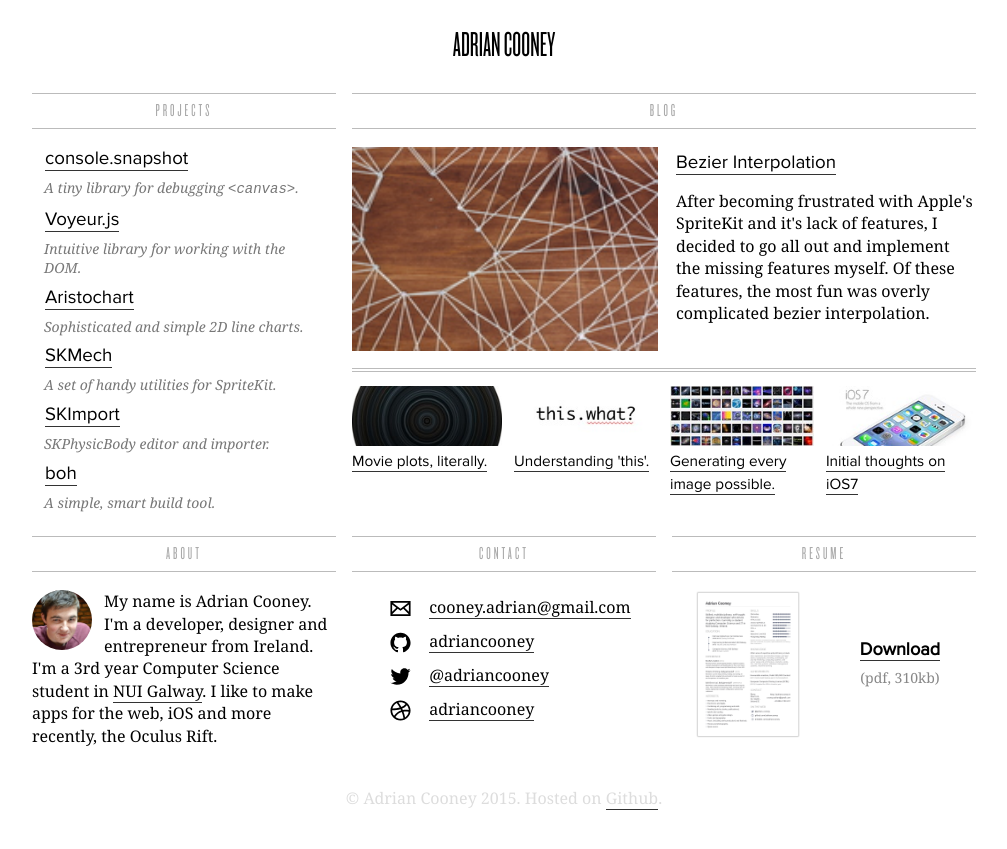
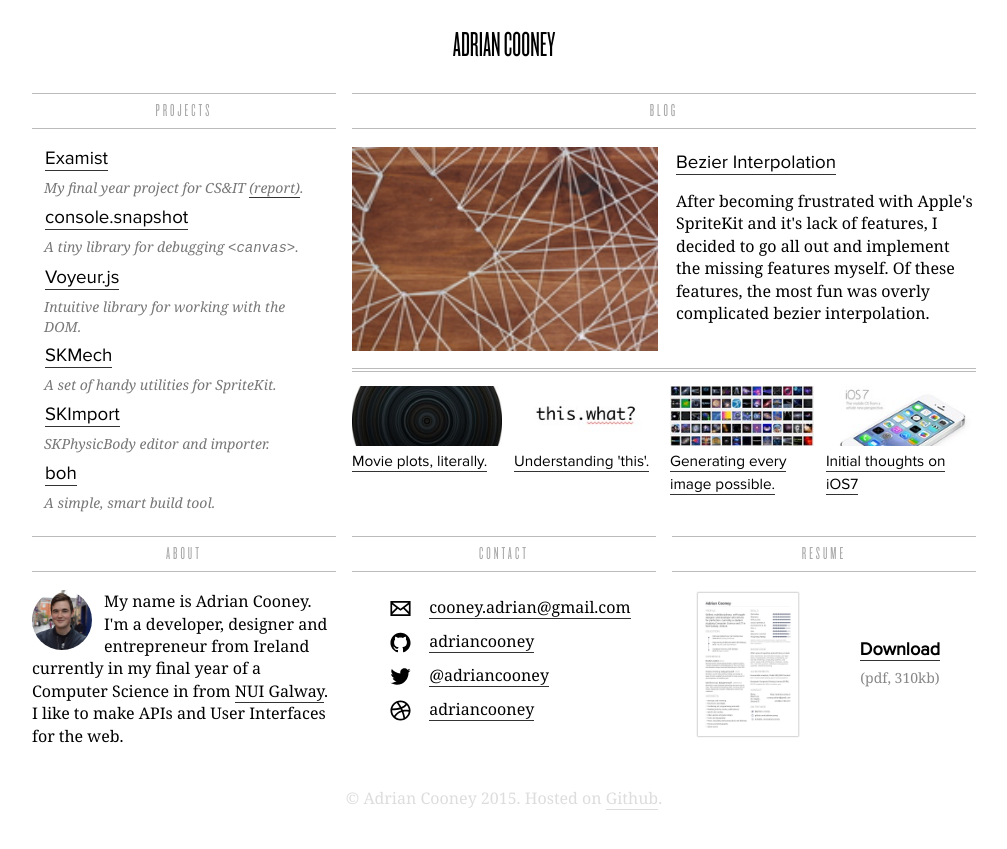
Before and after one commit to adriancooney/adriancooney.github.com, a Jekyll site: the page built from index.html, in a window 1280 px wide. Shown: the top 849 px of the page, without its empty margins (144-1151 px from the left). Built offline with Jekyll 4.4.1, drawn with Linux system fonts in a browser that asks for light colours; some web fonts are replaced.

Commit message:
FYP, resume and bio update.

```diff
--- a/_config.yml
+++ b/_config.yml
@@ -1,7 +1,7 @@
 # Site settings
 title: Adrian Cooney
 email: cooney.adrian@gmail.com
-description: "The portfolio of Adrian Cooney"
+description: The portfolio of Adrian Cooney
 baseurl: ""
 twitter_username: adrian_cooney
 github_username: adriancooney
--- a/_data/profile.yaml
+++ b/_data/profile.yaml
@@ -1,10 +1,9 @@
-photo: /assets/image/Profile.jpg
+photo: /assets/image/Profile-2.jpg
 about: >
   My name is Adrian Cooney. I'm a developer, designer
-  and entrepreneur from Ireland. I'm a 3rd year
-  Computer Science student in <a href="http://www.Nuigalway.ie/">NUI Galway</a>.
-  I like to make apps for the web, iOS and more recently, the Oculus Rift.
-
+  and entrepreneur from Ireland currently in my final year of a Computer
+  Science in from <a target="_blank" href="http://www.nuigalway.ie">NUI Galway</a>.
+  I like to make APIs and User Interfaces for the web.
 
 # Contact
 email: cooney.adrian@gmail.com
--- a/_data/projects.csv
+++ b/_data/projects.csv
@@ -1,7 +1,7 @@
 link,link_text,description
+https://github.com/adriancooney/examist,Examist,My final year project for CS&IT <a href='http://adriancooney.ie/examist/book'>(report)</a>.
 http://github.com/adriancooney/console.snapshot,console.snapshot,A tiny library for debugging <code>&lt;canvas&gt;</code>.
 https://github.com/adriancooney/voyeur.js,Voyeur.js,Intuitive library for working with the DOM.
-https://github.com/adriancooney/aristochart,Aristochart,Sophisticated and simple 2D line charts.
 https://github.com/adriancooney/SKMech,SKMech,A set of handy utilities for SpriteKit.
 https://github.com/adriancooney/SKImport,SKImport,SKPhysicBody editor and importer.
 https://github.com/adriancooney/boh,boh,"A simple, smart build tool."
--- a/assets/build/bundle.css
+++ b/assets/build/bundle.css
@@ -1,21 +1,18 @@
 @font-face {
   font-family: 'Title';
-  src: url('/assets/fonts/title/title.eot') format('embedded-opentype');
+  src: url("/assets/fonts/title/title.eot") format("embedded-opentype");
   font-weight: normal;
   font-style: normal; }
-
 @font-face {
   font-family: 'Title';
-  src: url('/assets/fonts/title/title.otf') format('opentype'), url('/assets/fonts/title/title.woff') format('woff'), url('/assets/fonts/title/title.ttf') format('truetype'), url('/assets/fonts/title/title.svg#title') format('svg');
+  src: url("/assets/fonts/title/title.otf") format("opentype"), url("/assets/fonts/title/title.woff") format("woff"), url("/assets/fonts/title/title.ttf") format("truetype"), url("/assets/fonts/title/title.svg#title") format("svg");
   font-weight: normal;
   font-style: normal; }
-
 @font-face {
   font-family: 'Read';
-  src: url('/assets/fonts/read/read.eot?#iefix') format('embedded-opentype'), url('/assets/fonts/read/read.otf') format('opentype'), url('/assets/fonts/read/read.woff') format('woff'), url('/assets/fonts/read/read.ttf') format('truetype'), url('/assets/fonts/read/read.svg#Read') format('svg');
+  src: url("/assets/fonts/read/read.eot?#iefix") format("embedded-opentype"), url("/assets/fonts/read/read.otf") format("opentype"), url("/assets/fonts/read/read.woff") format("woff"), url("/assets/fonts/read/read.ttf") format("truetype"), url("/assets/fonts/read/read.svg#Read") format("svg");
   font-weight: normal;
   font-style: normal; }
-
 * {
   box-sizing: border-box; }
 
@@ -349,3 +346,7 @@ a {
   text-align: center;
   color: #ddd;
   margin-bottom: 32px; }
+  .copyright a {
+    border-color: inherit; }
+
+/*# sourceMappingURL=bundle.css.map */
--- a/assets/style/style.scss
+++ b/assets/style/style.scss
@@ -442,4 +442,8 @@ a {
 	text-align: center;
 	color: #ddd;
 	margin-bottom: 32px;
+
+	a {
+		border-color: inherit;
+	}
 }
```
Also changed, not shown: assets/image/Profile-2.jpg (added), 3 other files. Lines whose indentation alone changed are shown as unchanged.
